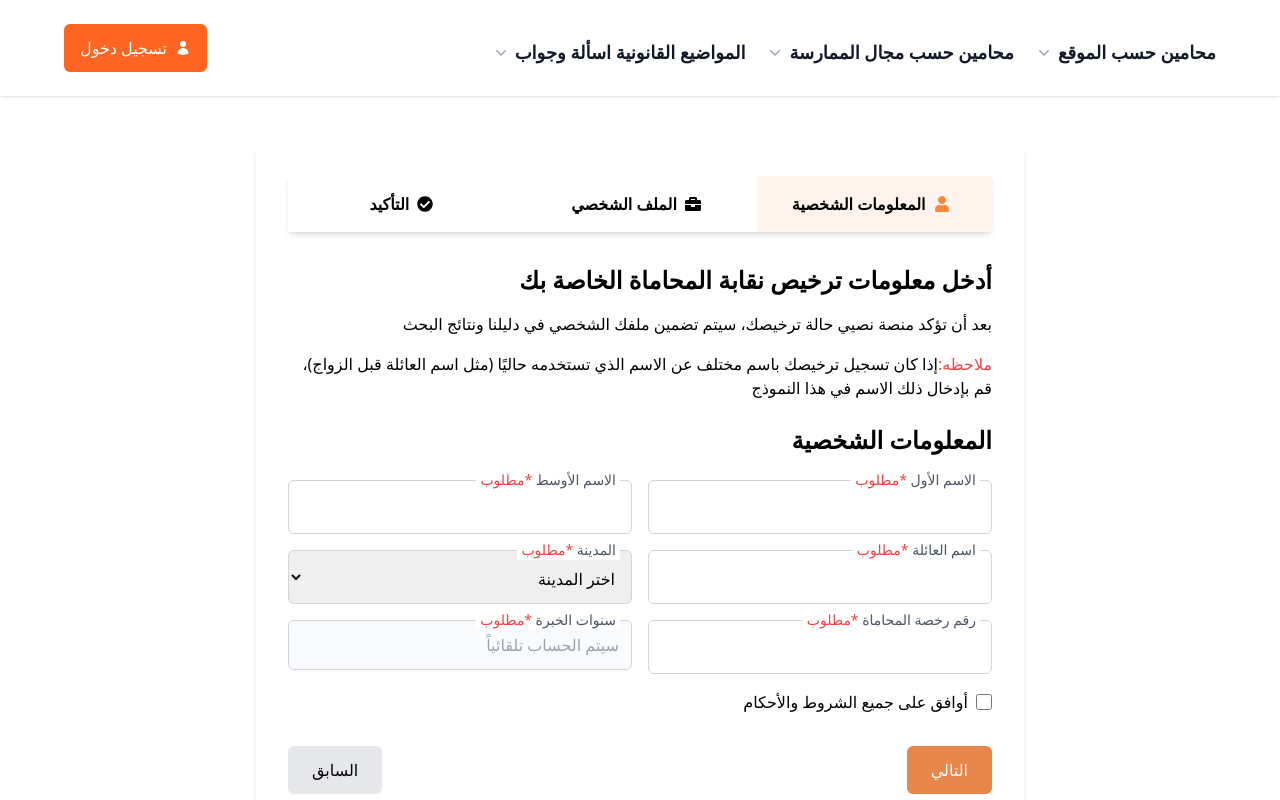
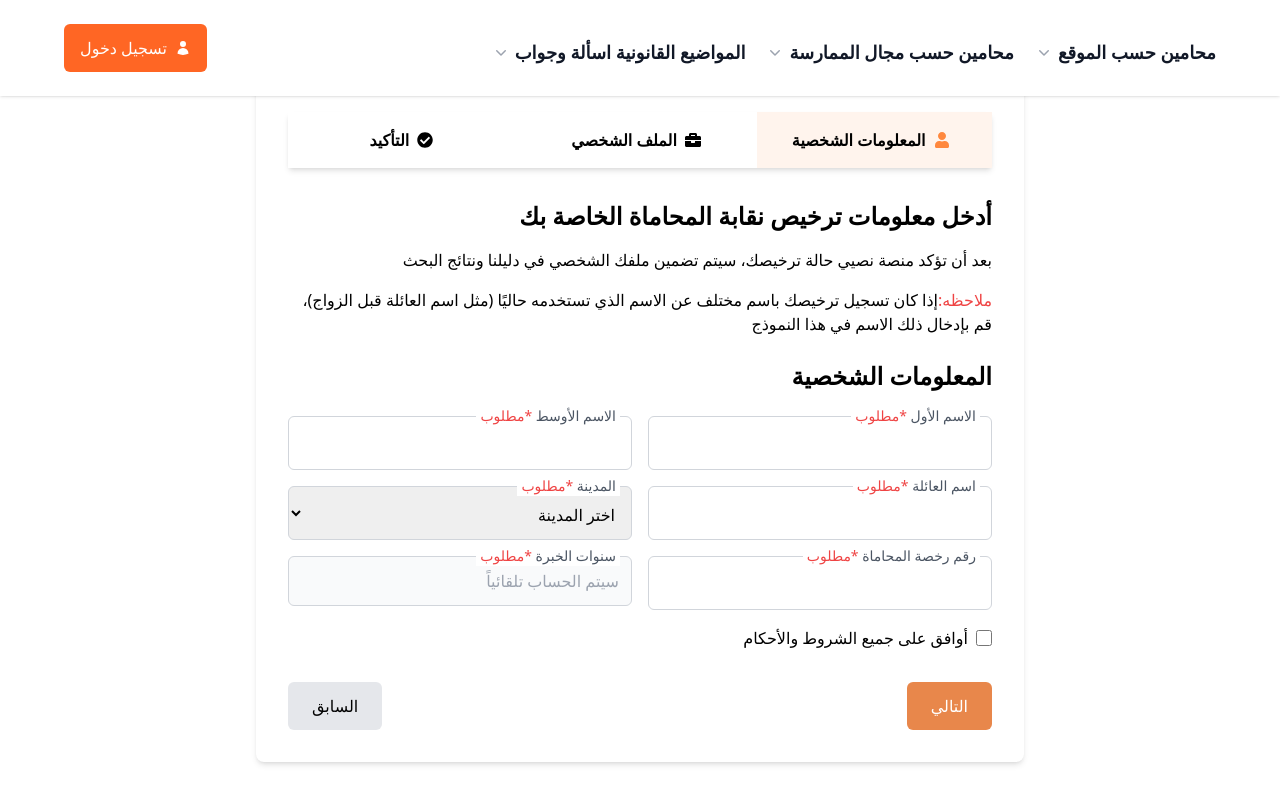
Before and after one commit to DynamicDOMinator/Alnasiri, a Next.js app: page /Register-Lawyer in a window 1280 px wide. Shown: the top 800 px of the page. Built offline with nearby package versions, Linux system fonts and the light colour scheme.

Commit message:
updatev8

```diff
--- a/src/app/components/Register/LawyersRegister.jsx
+++ b/src/app/components/Register/LawyersRegister.jsx
@@ -942,7 +942,7 @@ function LawyersRegister() {
   };
 
   return (
-    <div className="max-w-3xl px-4 mx-auto my-8 p-4 sm:p-8 bg-white rounded-lg shadow-md mt-20 sm:mt-36">
+    <div className="max-w-3xl px-4 mx-auto my-8 p-4 sm:p-8 bg-white rounded-lg shadow-md md:mt-20 mt-32">
       <div className="flex flex-col sm:flex-row-reverse justify-between mb-8 bg-white shadow-md">
         {[
           {
```
